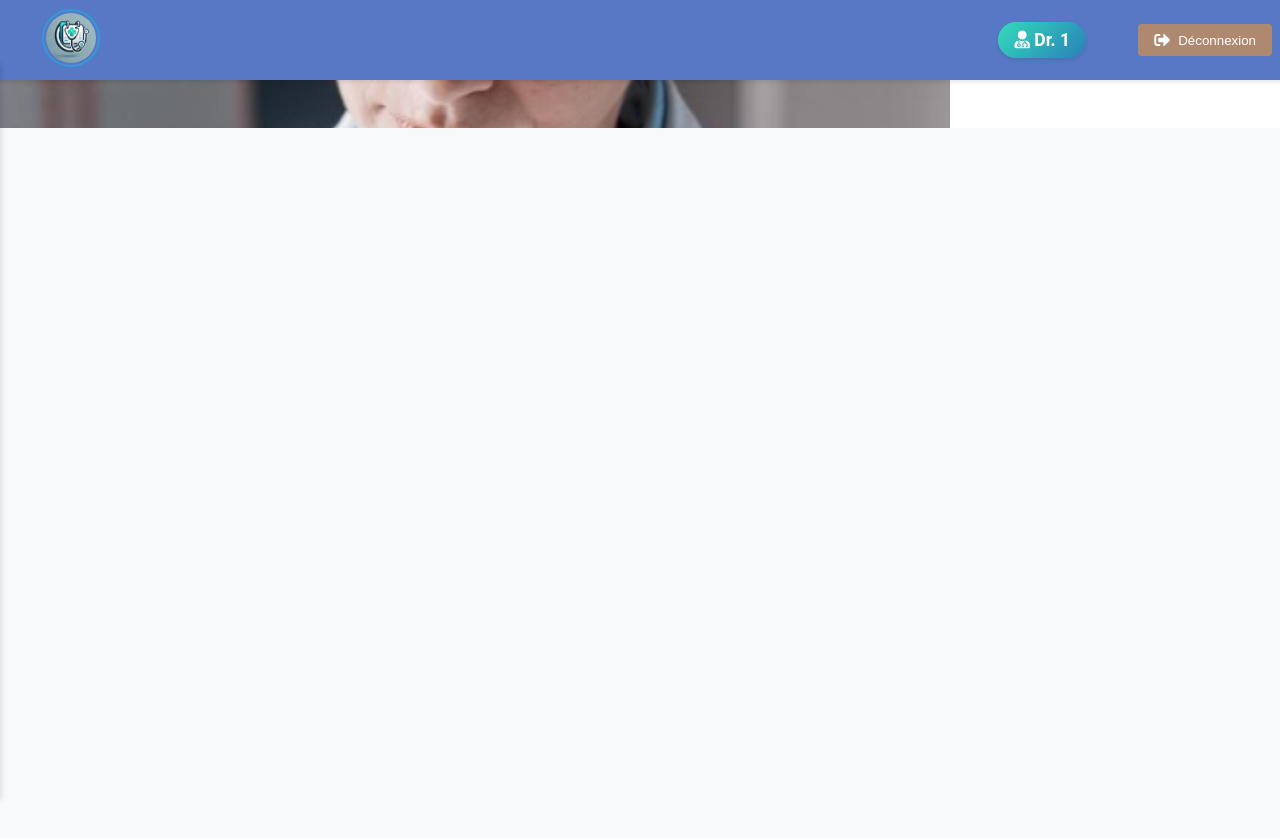
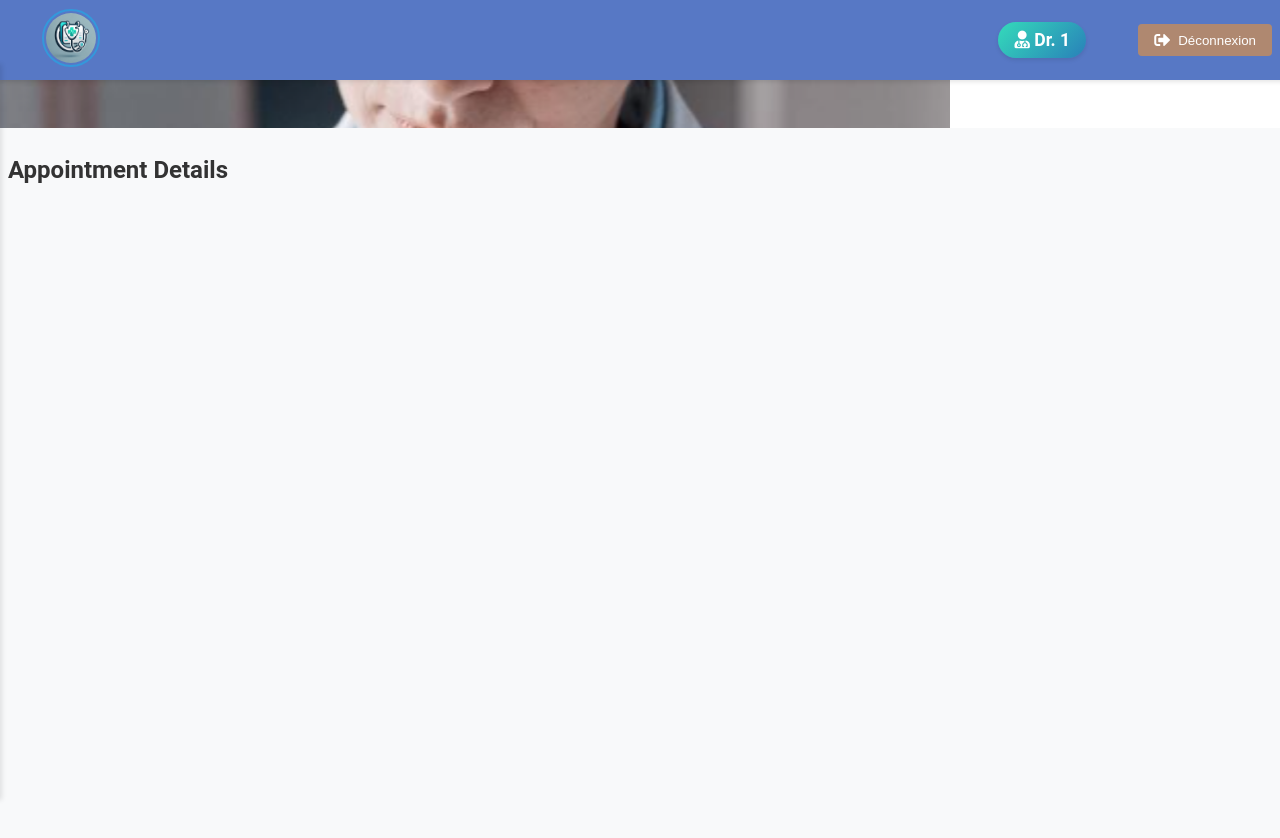
Before and after one commit to hichamchessma/frontOphtaa, an Angular app: page /rendez-vous/1 in a window 1280 px wide. Before the commit this address led to /. Shown: the top 838 px of the page. Built offline with nearby package versions, Linux system fonts and the light colour scheme; sample sign-in values are in the browser's storage.

Commit message:
ajout route pour rendezvous/id et composant appointement details

```diff
--- a/src/app/app-routing.module.ts
+++ b/src/app/app-routing.module.ts
@@ -10,6 +10,7 @@ import { AuthGuard } from './services/auth.guard';
 import { ForgotPasswordComponent } from './forgot-password/forgot-password.component';
 import { ResetPasswordComponent } from './reset-password/reset-password.component';
 import { PatientDetailsComponent } from './components/patient-details/patient-details.component';
+import { AppointmentDetailsComponent } from './components/appointment-details/appointment-details.component';
 
 const routes: Routes = [
   { path: 'login', component: LoginComponent , canActivate: [AuthGuard]},
@@ -19,6 +20,7 @@ const routes: Routes = [
   { path: 'dashboard', component: DashboardComponent  , canActivate: [AuthGuard]},
   { path: 'patients', component: PatientsComponent , canActivate: [AuthGuard]},
   { path: 'rendez-vous', component: AppointmentComponent , canActivate: [AuthGuard]},
+  { path: 'rendez-vous/:id', component: AppointmentDetailsComponent , canActivate: [AuthGuard]},
   { path: 'dossiers-medicaux', component: MedicalFolderComponent , canActivate: [AuthGuard]},
   { path: '', redirectTo: '/login', pathMatch: 'full' }
 ];
--- a/src/app/app.module.ts
+++ b/src/app/app.module.ts
@@ -52,6 +52,7 @@ import { RegisterComponent } from './register/register.component';
 import { ForgotPasswordComponent } from './forgot-password/forgot-password.component';
 import { ResetPasswordComponent } from './reset-password/reset-password.component';
 import { ConfirmationModalComponent } from './components/patients/confirmation-modal.component';
+import { AppointmentDetailsComponent } from './components/appointment-details/appointment-details.component';
 
 @NgModule({
   declarations: [
@@ -69,7 +70,8 @@ import { ConfirmationModalComponent } from './components/patients/confirmation-m
     NavbarComponent,
     SidebarComponent,
     PatientsComponent,
-    ConfirmationModalComponent
+    ConfirmationModalComponent,
+    AppointmentDetailsComponent
   ],
   imports: [
     BrowserModule,
--- /dev/null
+++ b/src/app/components/appointment-details/appointment-details.component.html
@@ -0,0 +1,4 @@
+<div>
+  <h2>Appointment Details</h2>
+  <!-- Appointment details will be displayed here -->
+</div>
--- /dev/null
+++ b/src/app/components/appointment-details/appointment-details.component.scss
@@ -0,0 +1,5 @@
+/* Styles for the appointment details component */
+
+h2 {
+  color: #333;
+}
--- a/src/app/components/patients/patients.component.html
+++ b/src/app/components/patients/patients.component.html
@@ -93,6 +93,7 @@
             <button class="action-btn delete" (click)="deletePatient(patient.id)" title="Supprimer">
               <i class="fas fa-trash"></i>
             </button>
+            <button (click)="affecterRendezVous(patient)">Affecter un nouveau rendez-vous</button>
           </div>
         </div>
 
@@ -163,6 +164,7 @@
               <button class="action-btn delete" (click)="deletePatient(patient.id)" title="Supprimer">
                 <i class="fas fa-trash"></i>
               </button>
+              <button (click)="affecterRendezVous(patient)">Affecter un nouveau rendez-vous</button>
             </td>
           </tr>
         </tbody>
--- a/src/app/components/patients/patients.component.ts
+++ b/src/app/components/patients/patients.component.ts
@@ -196,4 +196,12 @@ export class PatientsComponent implements OnInit {
   ceil(value: number): number {
     return Math.ceil(value);
   }
+
+  affecterRendezVous(patient: Patient) {
+    // Logique pour affecter un nouveau rendez-vous à ce patient
+    console.log('Affecter un nouveau rendez-vous pour:', patient);
+    // Ici, vous pouvez ajouter la logique pour ouvrir un formulaire ou rediriger vers une page de rendez-vous
+    // Exemple de redirection vers une page de rendez-vous
+    this.router.navigate(['/rendez-vous', patient.id]);
+  }
 }
```
Also changed, not shown: src/app/components/appointment-details/appointment-details.component.ts (added, +10 -0 lines).
